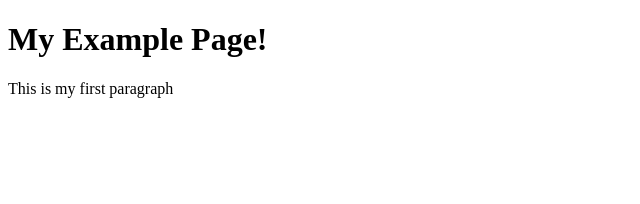
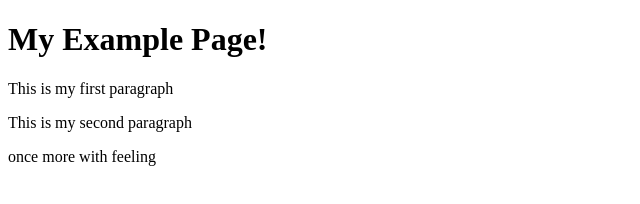
Before and after one commit to tbd-18/week3, a plain HTML site: page index.html in a window 1280 px wide. Shown: the whole page, without its empty margins (0-640 px from the left). Drawn offline with Linux system fonts and the light colour scheme.

Commit message:
cleaned-up

```diff
--- a/index.html
+++ b/index.html
@@ -1,6 +1,10 @@
 
 <!DOCTYPE html>
+
 <body>
 <h1>My Example Page!</h1>
 <p>This is my first paragraph</p>
+<p>This is my second paragraph</p>
+<p>once more with feeling</p>
+
 </body>
```
